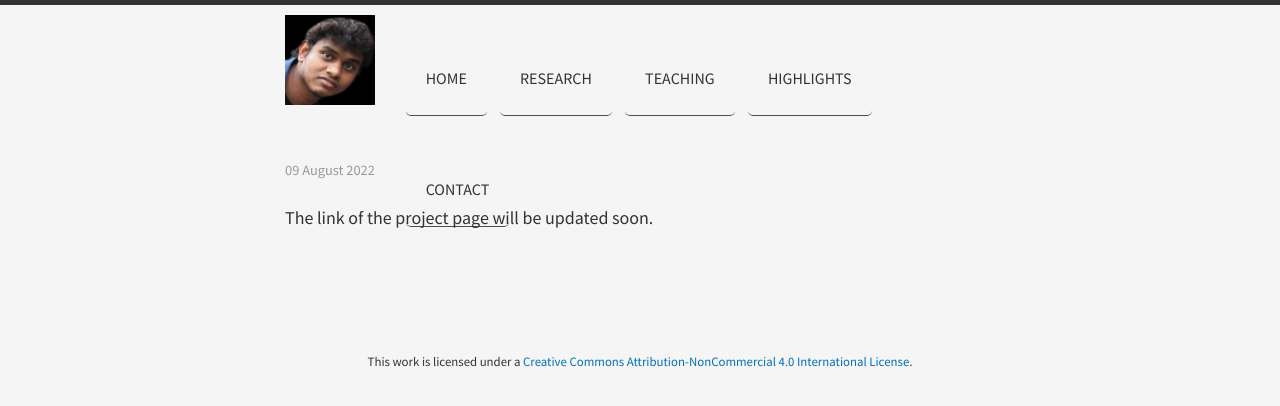
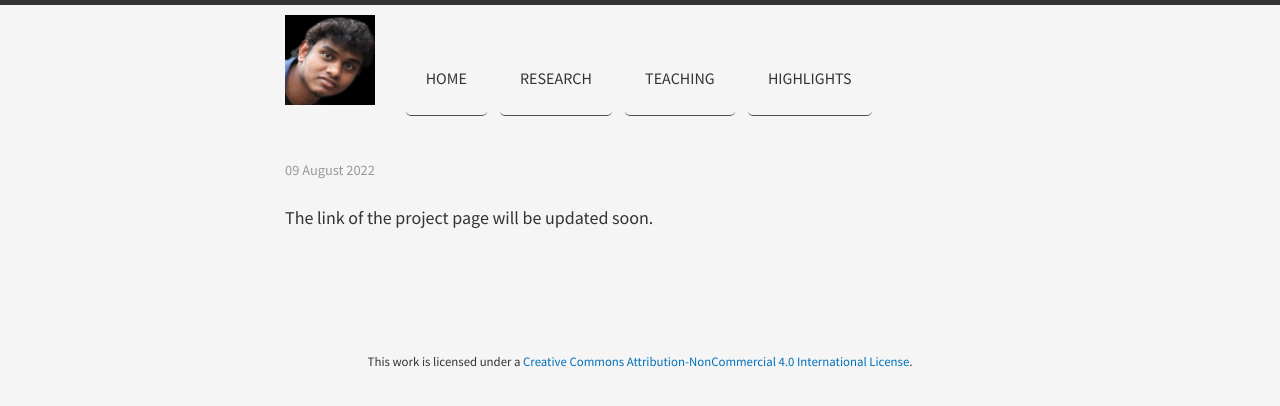
Before and after one commit to indramastan/indradeepmastan, a Jekyll site: the page built from _posts/2021-04-15-DeepObjStyle.md, in a window 1280 px wide. Shown: the top 406 px of the page. Built offline with Jekyll 4.4.1, drawn with Linux system fonts in a browser that asks for light colours; nearby versions of some CDN libraries; our own code applies the rules of GitHub Pages for plain Markdown files.

Commit message:
Update links.yml

```diff
--- a/_data/links.yml
+++ b/_data/links.yml
@@ -9,6 +9,3 @@
 
 - url: /extracurricularActivity
   title: Highlights
-
-- url: /contact
-  title: Contact
```
